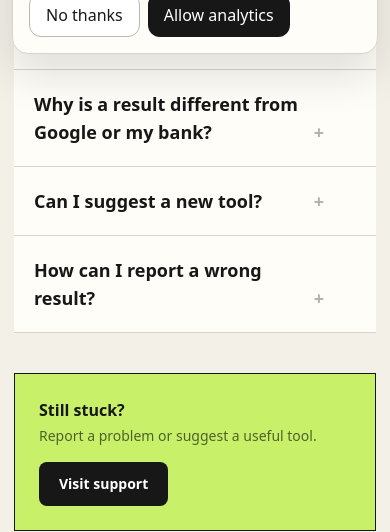
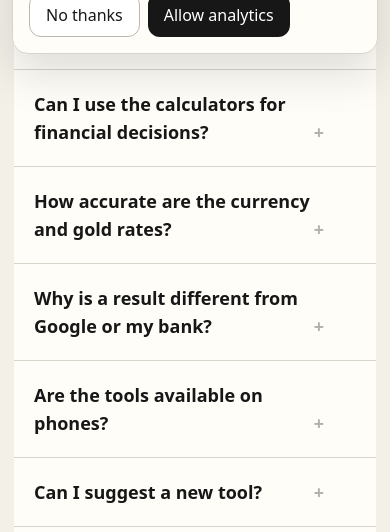
Before and after one commit to factoalbum/internet-toolbox, a Next.js app: page /faq in a window 390 px wide. Shown: the part 778-1310 px from the top of the page. Built offline with nearby package versions, Linux system fonts and the light colour scheme; no server answers.

Commit message:
Expand FAQ with privacy, file processing, and mobile guidance

```diff
--- a/app/faq/page.tsx
+++ b/app/faq/page.tsx
@@ -23,10 +23,13 @@ export const metadata = {
 const faqs = [
   ["Are Internet Toolbox tools free?", "Yes. The tools are designed to be free to use and do not require an account for normal use."],
   ["Do I need to install anything?", "No. Internet Toolbox is designed to work in a modern web browser on phones, tablets and computers."],
-  ["Is my data uploaded?", "Many tools process inputs directly in your browser. Tools that need an external service are clearly identified and may send the required data to that service."],
+  ["Is my data uploaded?", "Many tools process inputs directly in your browser. Tools that use live data or an external service are identified on their tool page. Only the information required for that service is sent outside the browser."],
+  ["Does Internet Toolbox store my uploaded files?", "Browser-based file tools are designed to process files locally rather than upload them to Internet Toolbox. Your browser still controls temporary memory, downloads and any external service used by a particular tool."],
+  ["What happens to my files after I use a browser-based tool?", "The site does not need a server upload for local file processing. Results are created in your browser and downloaded when you choose to save them. Closing or refreshing the page can clear temporary browser state."],
   ["Can I use the calculators for financial decisions?", "Use calculator results as estimates, not professional financial advice. Rates, rules, fees and personal circumstances can change the actual result."],
   ["How accurate are the currency and gold rates?", "Market-data tools use reference data from external providers and can differ from a bank, exchange, jeweller, local bullion board or another data source."],
   ["Why is a result different from Google or my bank?", "Different services can use different providers, timestamps, spreads, rounding and local pricing. Internet Toolbox shows reference calculations rather than promising an exact match to another service."],
+  ["Are the tools available on phones?", "Yes. The interface is designed to adapt to phones, tablets and desktop screens. A current browser is recommended for file, image and newer browser-based features."],
   ["Can I suggest a new tool?", "Yes. Visit the support page and describe the everyday task you want to make faster."],
   ["How can I report a wrong result?", "Open the support page and include the tool name, values entered and expected result. Do not include passwords or sensitive account information."],
 ];
```
